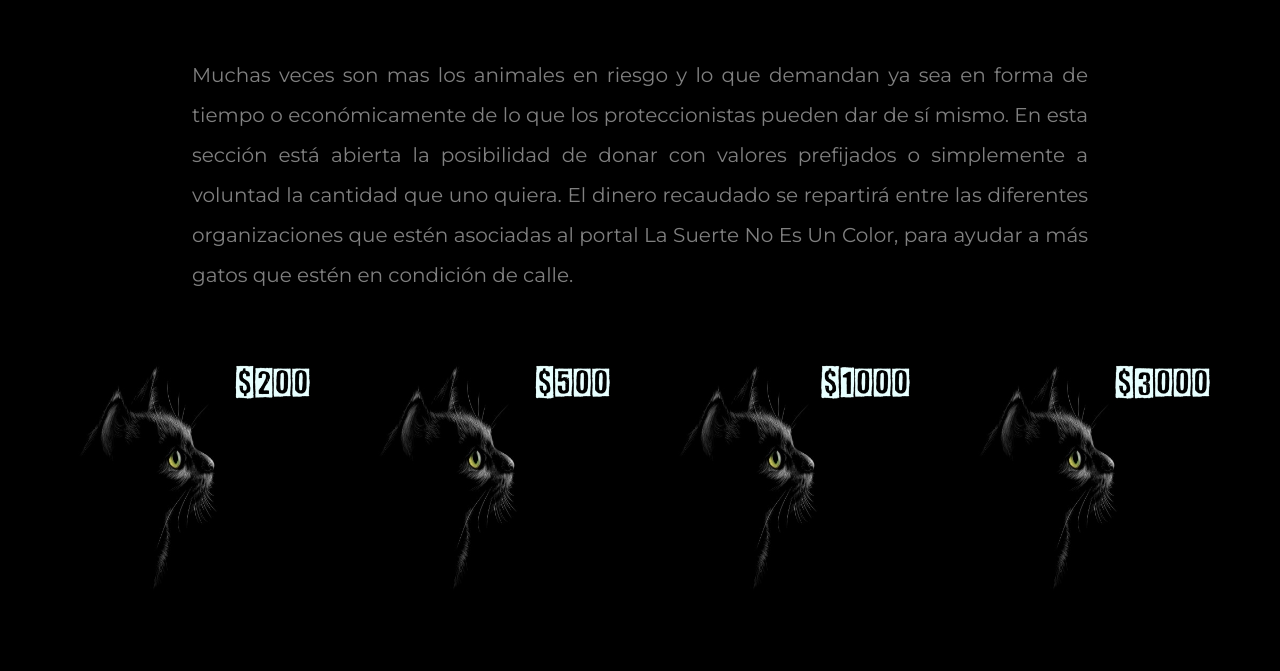
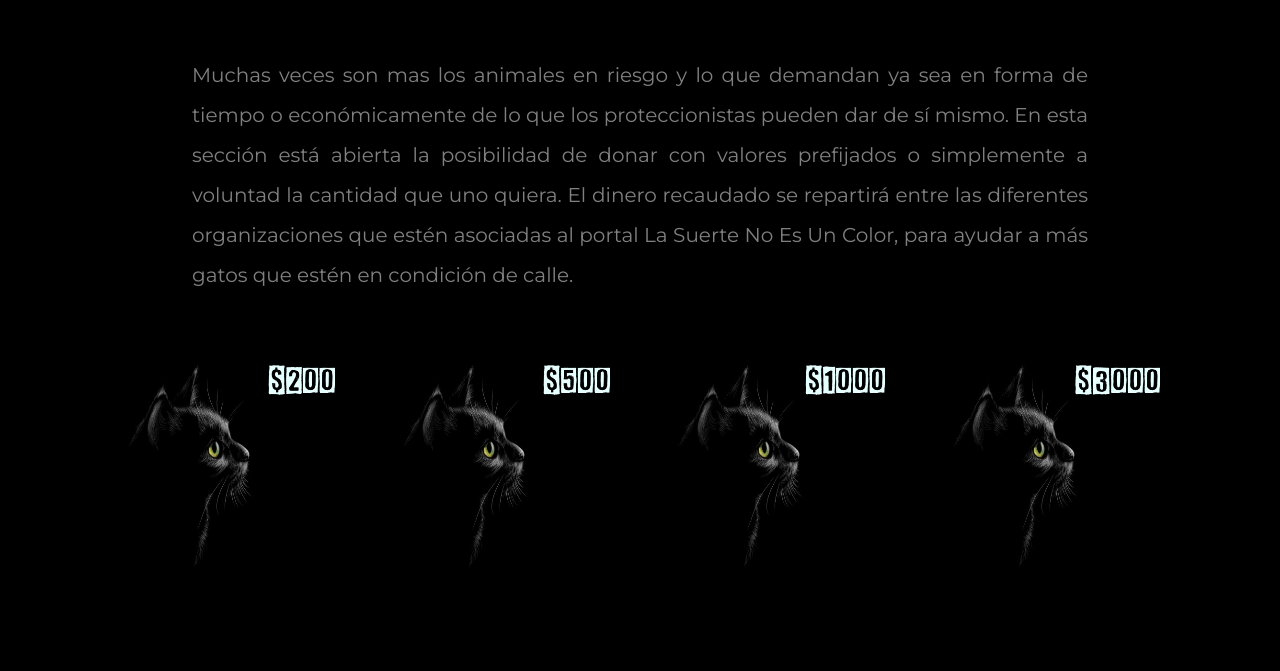
Before and after one commit to manuelcolas92/curso-desarrollo-web, a website: page pages/donaciones.html in a window 1280 px wide. Shown: the part 85-756 px from the top of the page. Drawn offline with Linux system fonts and the light colour scheme.

Commit message:
agregando grid

```diff
--- a/sass/style.scss
+++ b/sass/style.scss
@@ -459,9 +459,11 @@ option {
 }
 
 .precios {
-	display: flex;
-	flex-wrap: wrap;
+	display: grid;
+	grid-template-columns: auto auto auto auto;
+	grid-template-rows: auto;
 	justify-content: center;
+	align-items: center;
 
 	img {
 		height: 300px;
@@ -1001,13 +1003,15 @@ option {
 	}
 
 	.precios {
-		display: flex;
-		flex-wrap: wrap;
+		display: grid;
+		grid-template-columns: auto auto auto auto;
+		grid-template-rows: auto;
 		justify-content: center;
+		align-items: center;
 
 		img {
-			height: 250px;
-			width: 250px;
+			height: 225px;
+			width: 225px;
 			margin: 25px;
 		}
 	}
@@ -1096,7 +1100,7 @@ option {
 		justify-content: flex-start;
 		align-items: flex-end;
 		background-color: $gris2;
-		width: 100vw;
+		width: 100%;
 		font-size: 20px;
 		position: absolute;
 		top: -210px;
@@ -1573,9 +1577,11 @@ option {
 	}
 
 	.precios {
-		display: flex;
-		flex-wrap: wrap;
+		display: grid;
+		grid-template-columns: auto auto;
+		grid-template-rows: auto auto;
 		justify-content: center;
+		align-items: center;
 
 		img {
 			height: 200px;
```
Also changed, not shown: css/style.css, 1 other file.
